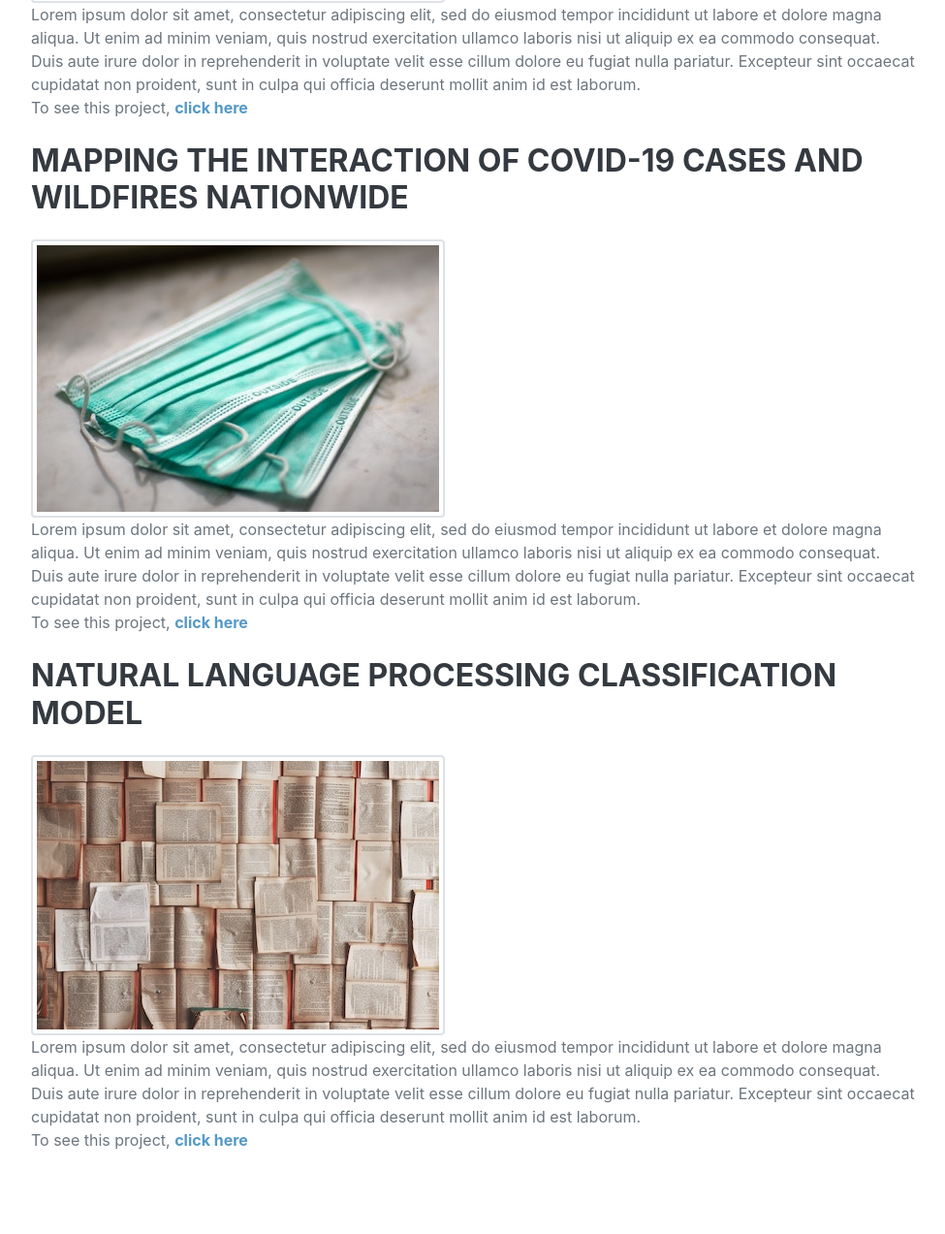
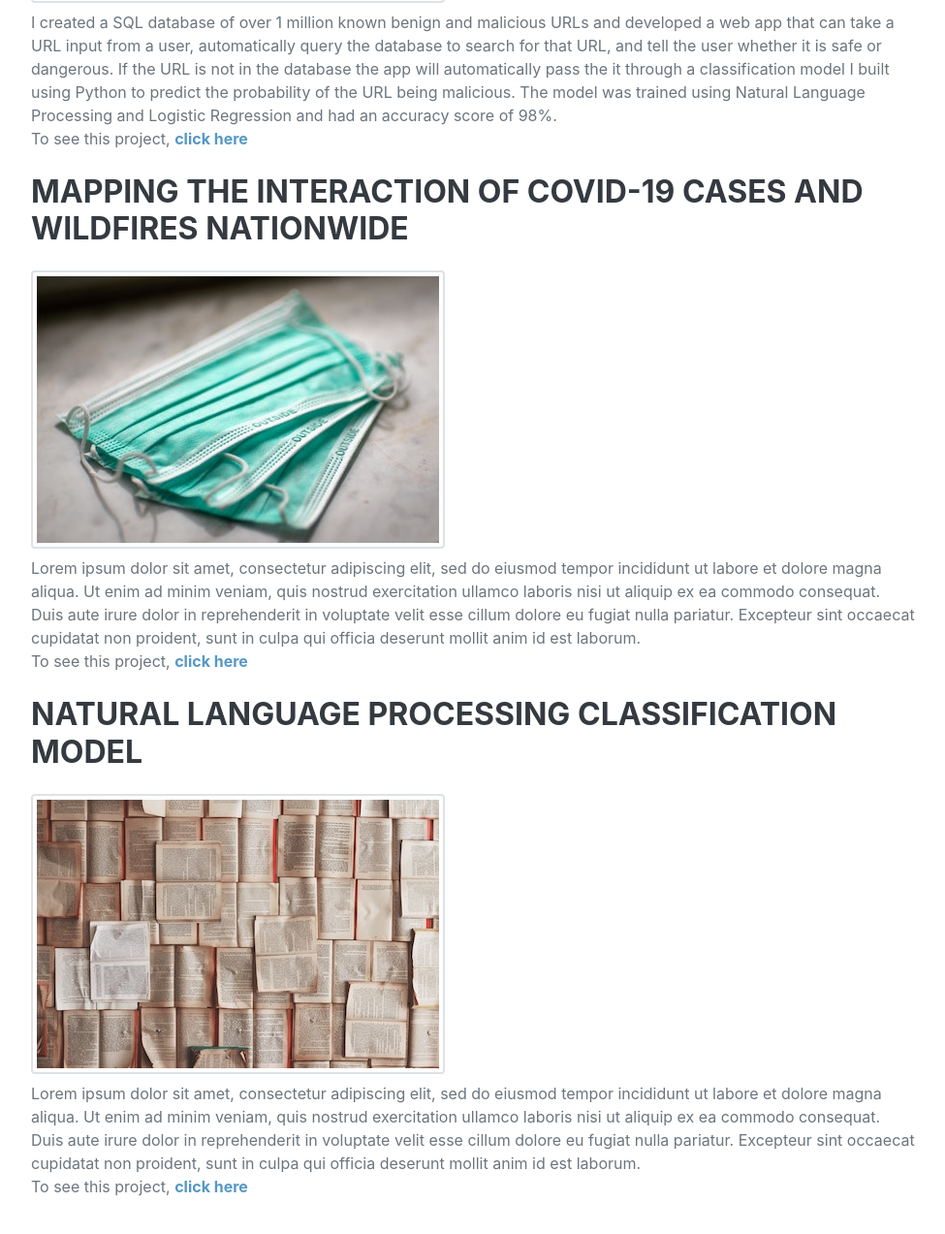
Before and after one commit to kevinrenois/kevinrenois.github.io, a plain HTML site: page index.html in a window 1280 px wide. Shown: the part 2146-3419 px from the top of the page at 97% size, without its empty margins (288-1263 px from the left). Drawn offline with nearby package versions, Linux system fonts and the light colour scheme; a web font is replaced by a local one.

Commit message:
html upadte

```diff
--- a/index.html
+++ b/index.html
@@ -125,17 +125,18 @@
 
                             <img class="img-thumbnail" src="assets/img/charles-deluvio-PzysYNvUg0o-unsplash.jpg" align="top">
 
-                            <div>Lorem ipsum dolor sit amet, consectetur adipiscing elit, sed do eiusmod tempor incididunt ut labore et dolore magna aliqua.
-                                Ut enim ad minim veniam, quis nostrud exercitation ullamco laboris nisi ut aliquip ex ea commodo consequat. Duis aute irure
-                                dolor in reprehenderit in voluptate velit esse cillum dolore eu fugiat nulla pariatur. Excepteur sint occaecat cupidatat non proident,
-                                sunt in culpa qui officia deserunt mollit anim id est laborum. <br>To see this project,
+                            <div class="mt-2">I created a SQL database of over 1 million known benign and malicious URLs and developed a web app that can take a URL
+                                input from a user, automatically query the database to search for that URL, and tell the user whether it is safe or dangerous.
+                                If the URL is not in the database the app will automatically pass the it through a classification model I built using Python to predict
+                                the probability of the URL being malicious. The model was trained using Natural Language Processing and Logistic Regression and
+                                had an accuracy score of 98%.<br>To see this project,
                                 <a href="https://github.com/kevinrenois/Detecting-Malicious-URLS-using-Python-and-SQL" target="_blank"><strong>click here</strong></a>
                             </div><br>
                             <h3 class="mb-0">Mapping The Interaction of COVID-19 Cases and Wildfires Nationwide</h3><br>
 
                             <img class="img-thumbnail" src="assets/img/mika-baumeister-uz_T7h8ds04-unsplash.jpg" align="top">
 
-                            <div>Lorem ipsum dolor sit amet, consectetur adipiscing elit, sed do eiusmod tempor incididunt ut labore et dolore magna aliqua.
+                            <div class="mt-2">Lorem ipsum dolor sit amet, consectetur adipiscing elit, sed do eiusmod tempor incididunt ut labore et dolore magna aliqua.
                                 Ut enim ad minim veniam, quis nostrud exercitation ullamco laboris nisi ut aliquip ex ea commodo consequat. Duis aute irure
                                 dolor in reprehenderit in voluptate velit esse cillum dolore eu fugiat nulla pariatur. Excepteur sint occaecat cupidatat non proident,
                                 sunt in culpa qui officia deserunt mollit anim id est laborum.<br>
@@ -146,7 +147,7 @@
                             <h3 class="mb-0">Natural Language Processing Classification Model</h3><br>
 
                             <img class="img-thumbnail" src="assets/img/patrick-tomasso-Oaqk7qqNh_c-unsplash.jpg" align="top">
-                            <div>Lorem ipsum dolor sit amet, consectetur adipiscing elit, sed do eiusmod tempor incididunt ut labore et dolore magna aliqua.
+                            <div class="mt-2">Lorem ipsum dolor sit amet, consectetur adipiscing elit, sed do eiusmod tempor incididunt ut labore et dolore magna aliqua.
                                 Ut enim ad minim veniam, quis nostrud exercitation ullamco laboris nisi ut aliquip ex ea commodo consequat. Duis aute irure
                                 dolor in reprehenderit in voluptate velit esse cillum dolore eu fugiat nulla pariatur. Excepteur sint occaecat cupidatat non proident,
                                 sunt in culpa qui officia deserunt mollit anim id est laborum.
```
